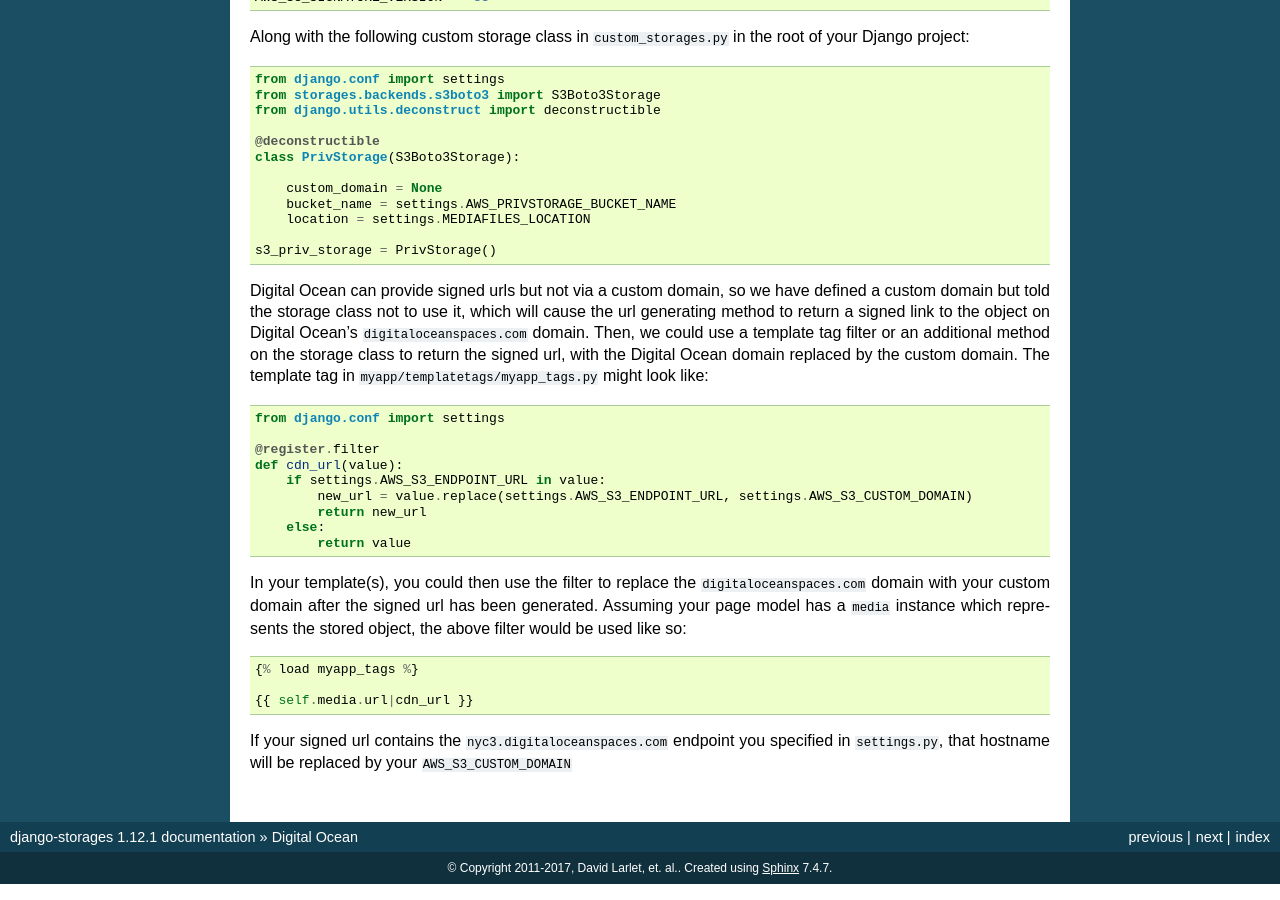
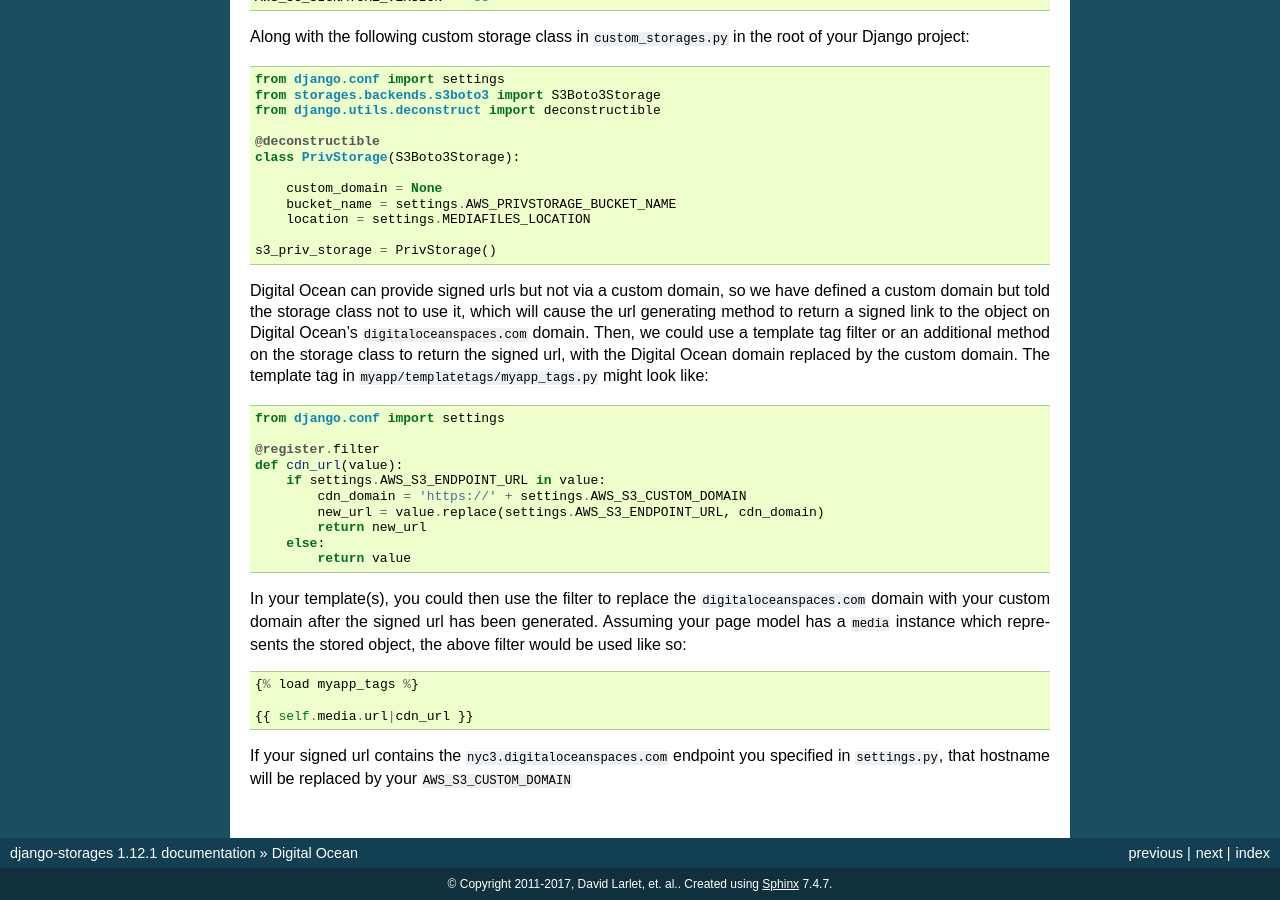
Before and after one commit to jschneier/django-storages, a Sphinx documentation site: the page built from docs/backends/digital-ocean-spaces.rst, in a window 1280 px wide and 900 px high, scrolled down 661 px. Built offline with Sphinx 7.4.7, drawn with Linux system fonts in a browser that asks for light colours.

Commit message:
Update digital-ocean-spaces.rst

```diff
--- a/docs/backends/digital-ocean-spaces.rst
+++ b/docs/backends/digital-ocean-spaces.rst
@@ -48,7 +48,8 @@ Digital Ocean can provide signed urls but not via a custom domain, so we have de
     @register.filter
     def cdn_url(value):
         if settings.AWS_S3_ENDPOINT_URL in value:
-            new_url = value.replace(settings.AWS_S3_ENDPOINT_URL, settings.AWS_S3_CUSTOM_DOMAIN)
+            cdn_domain = 'https://' + settings.AWS_S3_CUSTOM_DOMAIN
+            new_url = value.replace(settings.AWS_S3_ENDPOINT_URL, cdn_domain)
             return new_url
         else:
             return value
```
